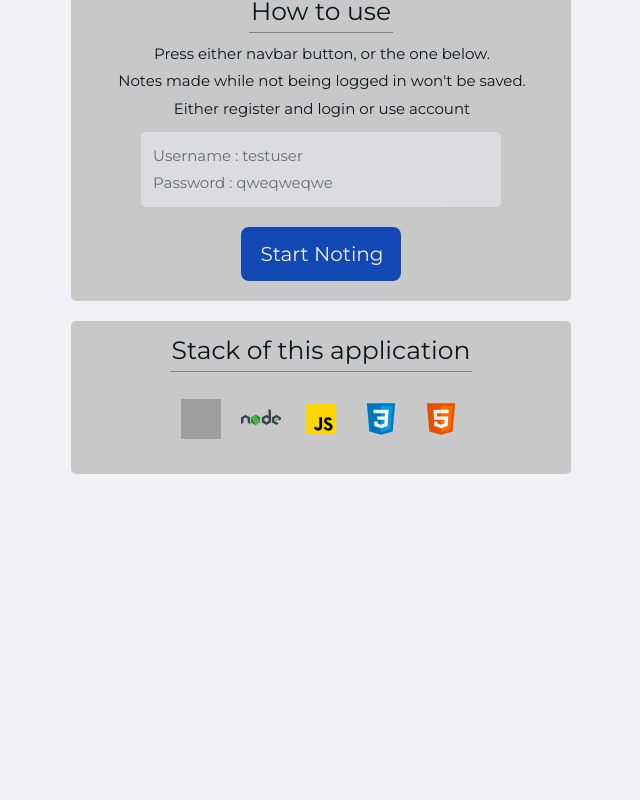
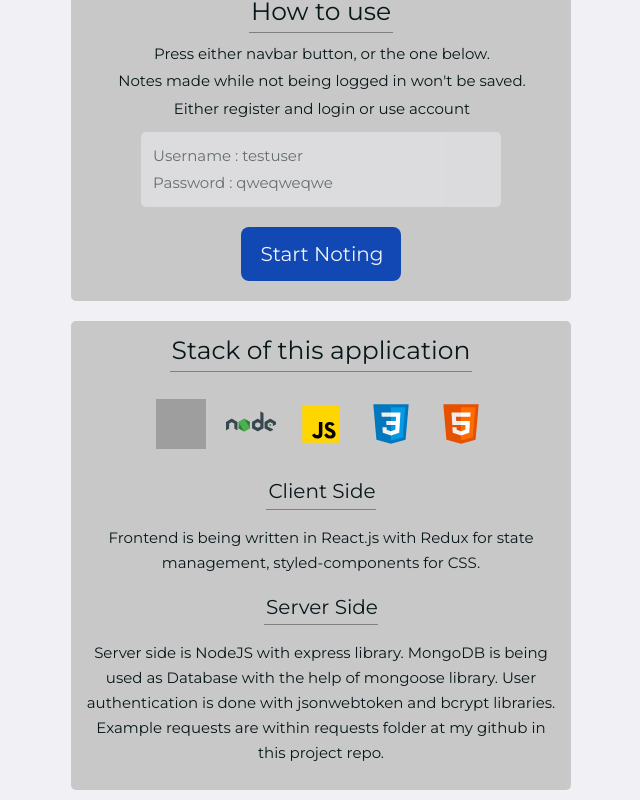
Before and after one commit to szmflis/NotesApp, a React (Create React App) app in the folder front/: page / in a window 1280 px wide. Shown: the part 483-1283 px from the top of the page, without its empty margins (319-959 px from the left). Before the commit the page ends 967 px from the top, so only its background shows below. Built offline with nearby package versions, Linux system fonts and the light colour scheme; grey boxes are pictures that could not be loaded; what react-animations would draw is missing.

Commit message:
small update to homepage

```diff
--- a/front/src/components/Box/Box.js
+++ b/front/src/components/Box/Box.js
@@ -8,9 +8,10 @@ export const Box = styled.div`
   justify-content: ${({ justify }) => justify || 'flex-start'};
   background: ${({ color, theme }) => color || theme.colors.grey};
   width: ${({ width }) => width || `${theme.sizes[7]}px`};
-  height: ${({ height }) => height || `auto`};
+  height: ${({ height }) => height || 'auto'};
   padding: ${({ padding }) => padding || '10px'};
   margin: ${({ margin }) => margin || '10px'};
   border-radius: ${({ radius }) => radius || '5px'};
   opacity: ${({ opacity }) => opacity || 1};
+  text-align: ${({ textAlign }) => textAlign};
 `
--- /dev/null
+++ b/front/src/components/Span/Span.js
@@ -0,0 +1,8 @@
+import styled from 'styled-components'
+import { theme } from '../../utils/theme'
+
+export const Span = styled.span`
+  font-size: ${({ fontSize }) => fontSize || theme.fontSize.normal};
+  margin: ${({ margin }) => margin || '15px 0px 15px 0px'};
+  line-height: 25px;
+`
--- a/front/src/pages/Home/StackBox.js
+++ b/front/src/pages/Home/StackBox.js
@@ -4,31 +4,48 @@ import { P } from '../../components/P/P'
 import { A } from '../../components/A/A'
 import { theme } from '../../utils/theme'
 import { Img } from '../../components/Img/Img'
+import { Span } from '../../components/Span/Span'
 import icons from '../../utils/icons'
 
 const StackBox = () => {
   return (
-    <Box width="50rem" align="center">
+    <Box width="50rem" align="center" textAlign="center">
       <P fontSize={theme.fontSize.bigger} borderBottom="1px solid grey" padding="2px" margin="0px 0px 7px 0px">
         Stack of this application
       </P>
       <Box direction="row" justify="center">
         <A href="https://reactjs.org/">
-          <Img src={icons.reactIcon} alt="React Icon" />
+          <Img src={icons.reactIcon} alt="React Icon" size="50px" />
         </A>
         <A href="https://nodejs.org/">
-          <Img src={icons.nodeIcon} />
+          <Img src={icons.nodeIcon} alt="Node.js Icon" size="50px" />
         </A>
         <A href="https://www.w3schools.com/js/">
-          <Img src={icons.jsIcon} />
+          <Img src={icons.jsIcon} alt="Javascript Icon" size="50px" />
         </A>
         <A href="https://www.w3schools.com/css/">
-          <Img src={icons.cssIcon} />
+          <Img src={icons.cssIcon} alt="CSS3 Icon" size="50px" />
         </A>
         <A href="https://www.w3schools.com/html/">
-          <Img src={icons.htmlIcon} />
+          <Img src={icons.htmlIcon} alt="HTML5 Icon" size="50px" />
         </A>
       </Box>
+      <P fontSize={theme.fontSize.big} borderBottom="1px solid grey">
+        Client Side
+      </P>
+      <Span>
+        Frontend is being written in React.js with Redux for state management,
+        styled-components for CSS.
+      </Span>
+      <P fontSize={theme.fontSize.big} borderBottom="1px solid grey">
+        Server Side
+      </P>
+      <Span>
+        Server side is NodeJS with express library. MongoDB is being used
+        as Database with the help of mongoose library.
+        User authentication is done with jsonwebtoken and bcrypt libraries.
+        Example requests are within requests folder at my github in this project repo.
+      </Span>
     </Box>
   )
 }
```
